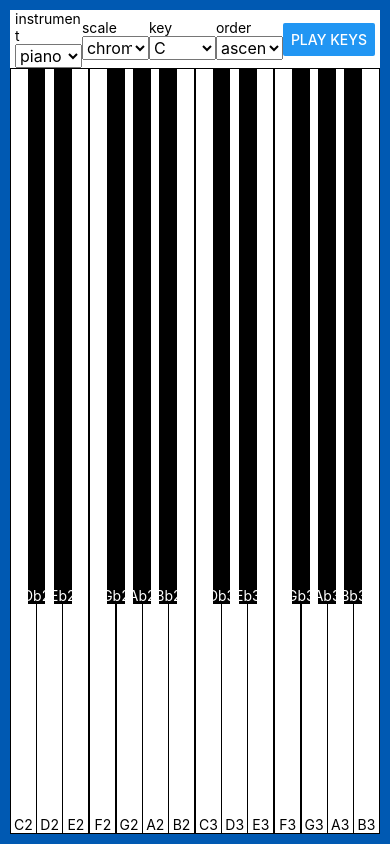
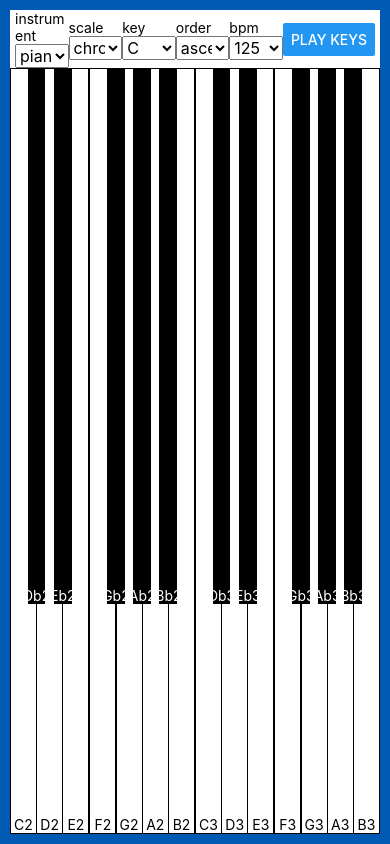
Before and after one commit to dcmorales/digital-keyboard-mobile, a React Native app: screen / in a window 390 px wide. Built offline with nearby package versions, Linux system fonts and the light colour scheme.

Commit message:
Setup for bpm

```diff
--- a/src/components/Header/Header.js
+++ b/src/components/Header/Header.js
@@ -8,7 +8,7 @@ import Selections from './Selections';
 import PlayButton from './PlayButton';
 
 export default function Header() {
-  const { instrument, scale, key, order } = useContext(Context);
+  const { instrument, scale, key, order, bpm } = useContext(Context);
   const { instrumentOpts, scaleOpts, keyOpts, orderOpts } = selectionOptions;
 
   return (
@@ -33,6 +33,8 @@ export default function Header() {
         listItems={orderOpts}
       />
 
+      <Selections selectionValue={bpm} listName="bpm" start="100" max="130" />
+
       <PlayButton />
     </View>
   );
--- a/src/components/Header/Selections.js
+++ b/src/components/Header/Selections.js
@@ -1,10 +1,30 @@
-import React, { useContext } from 'react';
+import React, { useContext, useEffect, useState } from 'react';
 import { Picker, Text, StyleSheet, View } from 'react-native';
 
 import { Context } from '../../context/SelectionContext';
 
-export default function Selections({ listName, listItems, selectionValue }) {
+export default function Selections({
+  listName,
+  listItems,
+  selectionValue,
+  start,
+  max,
+}) {
   const { handleSelectionChange } = useContext(Context);
+  const [options, setOptions] = useState([]);
+
+  useEffect(() => {
+    if (listItems) {
+      setOptions(listItems);
+    } else {
+      var optionsNum = [];
+      var iNum = parseInt(start, 10);
+      for (var i = iNum; i <= max; listName !== 'noteLength' ? i++ : (i *= 2)) {
+        optionsNum.push(i);
+      }
+      setOptions(optionsNum);
+    }
+  }, []);
 
   return (
     <View style={styles.selectionContainer}>
@@ -13,7 +33,7 @@ export default function Selections({ listName, listItems, selectionValue }) {
         selectedValue={selectionValue}
         onValueChange={itemValue => handleSelectionChange(listName, itemValue)}
       >
-        {listItems.map(item => (
+        {options.map(item => (
           <Picker.Item key={item} label={`${item}`} value={`${item}`} />
         ))}
       </Picker>
--- a/src/context/SelectionContext.js
+++ b/src/context/SelectionContext.js
@@ -8,19 +8,21 @@ export default ({ children }) => {
     scale: 'chromatic',
     key: 'C',
     order: 'ascending',
+    bpm: '125',
   });
 
   const handleSelectionChange = (name, itemValue) => {
     setSelectedValue({ ...selectedValues, [name]: itemValue });
   };
 
-  const { instrument, scale, key, order } = selectedValues;
+  const { instrument, scale, key, order, bpm } = selectedValues;
 
   const store = {
     instrument,
     scale,
     key,
     order,
+    bpm,
     handleSelectionChange,
   };
 
```
